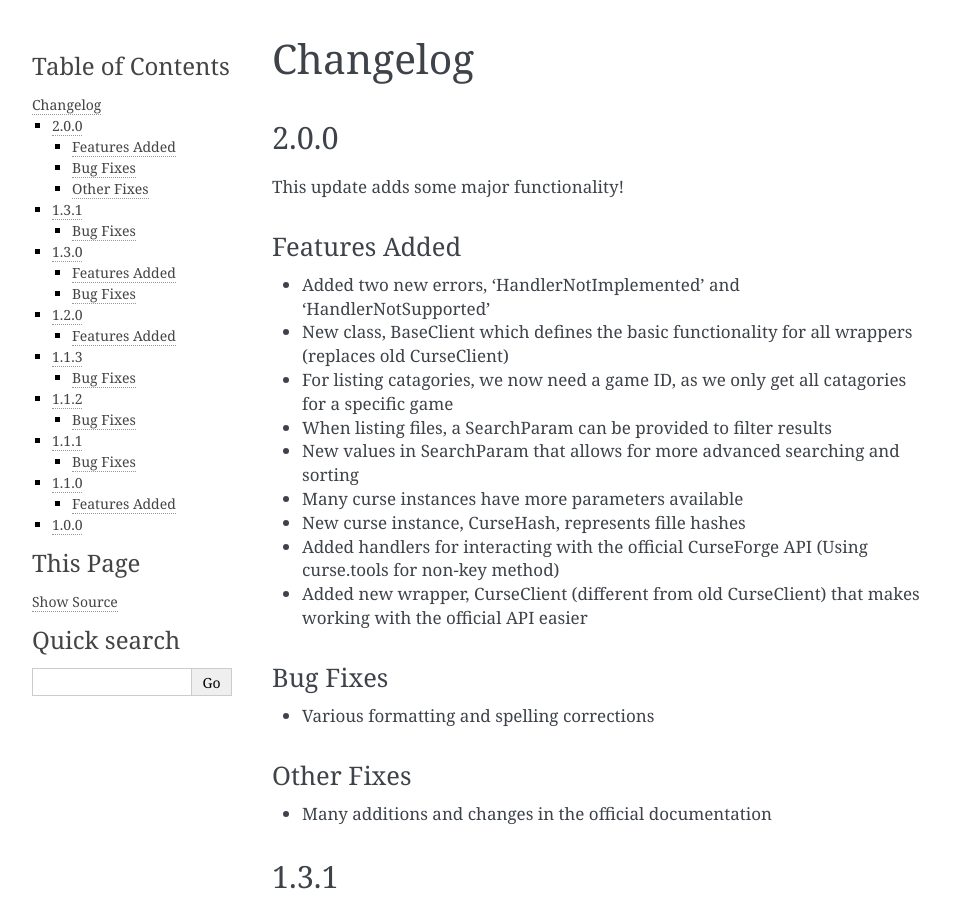
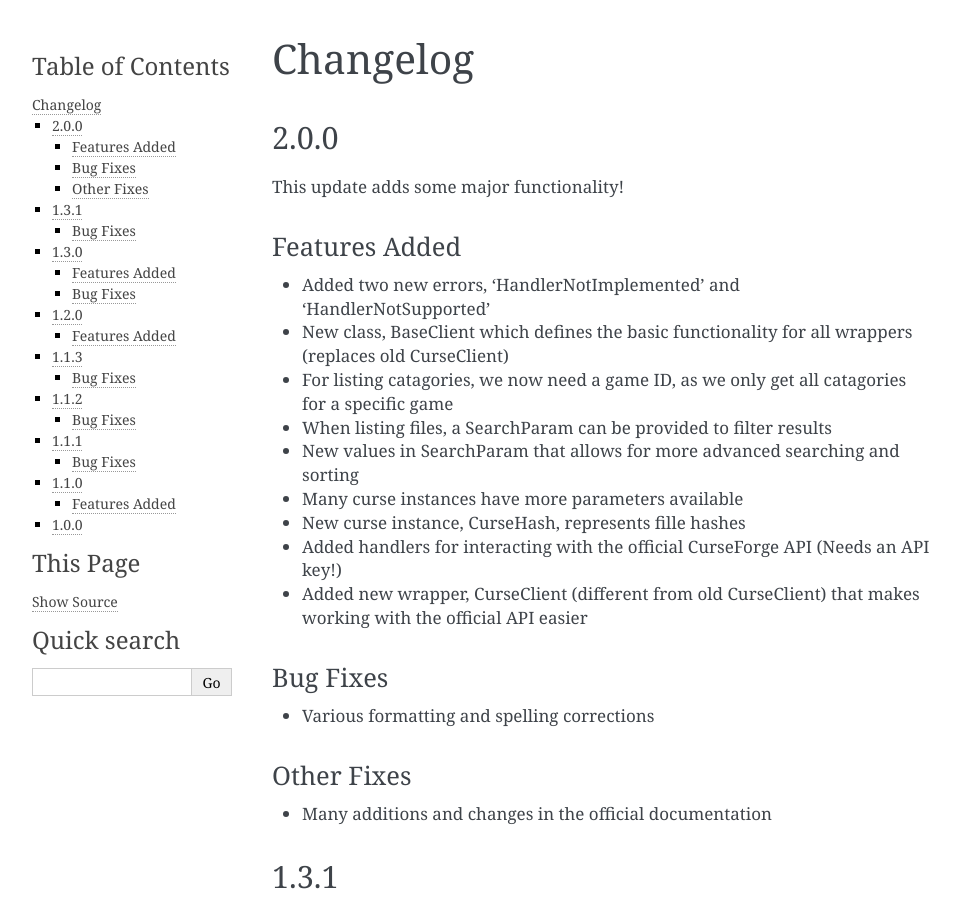
Before and after one commit to OwenCochell/cursepy, a Sphinx documentation site: the page built from docs/source/changelog.rst, in a window 1280 px wide and 900 px high. Shown: the whole window, without its empty margins (148-1108 px from the left). Built offline with Sphinx 7.4.7, drawn with Linux system fonts in a browser that asks for light colours.

Commit message:
Revert "Update changelog.rst"
This reverts commit 578aee4f084dee1be655481aa523dc0b51edf586.

```diff
--- a/docs/source/changelog.rst
+++ b/docs/source/changelog.rst
@@ -17,7 +17,7 @@
 * New values in SearchParam that allows for more advanced searching and sorting
 * Many curse instances have more parameters available
 * New curse instance, CurseHash, represents fille hashes
-* Added handlers for interacting with the official CurseForge API (Using curse.tools for non-key method)
+* Added handlers for interacting with the official CurseForge API (Needs an API key!)
 * Added new wrapper, CurseClient (different from old CurseClient) that makes working with the official API easier
 
 Bug Fixes
```
